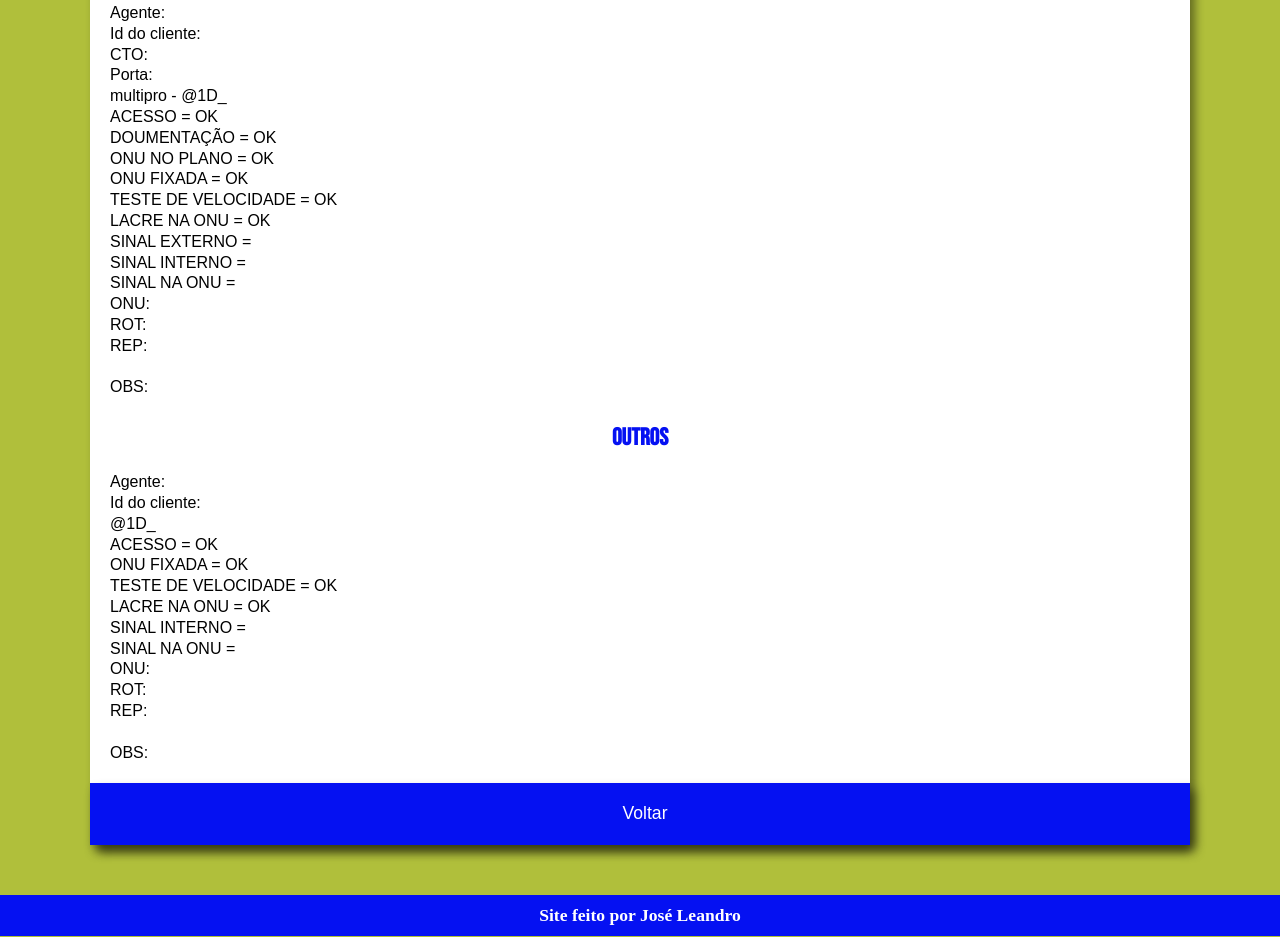
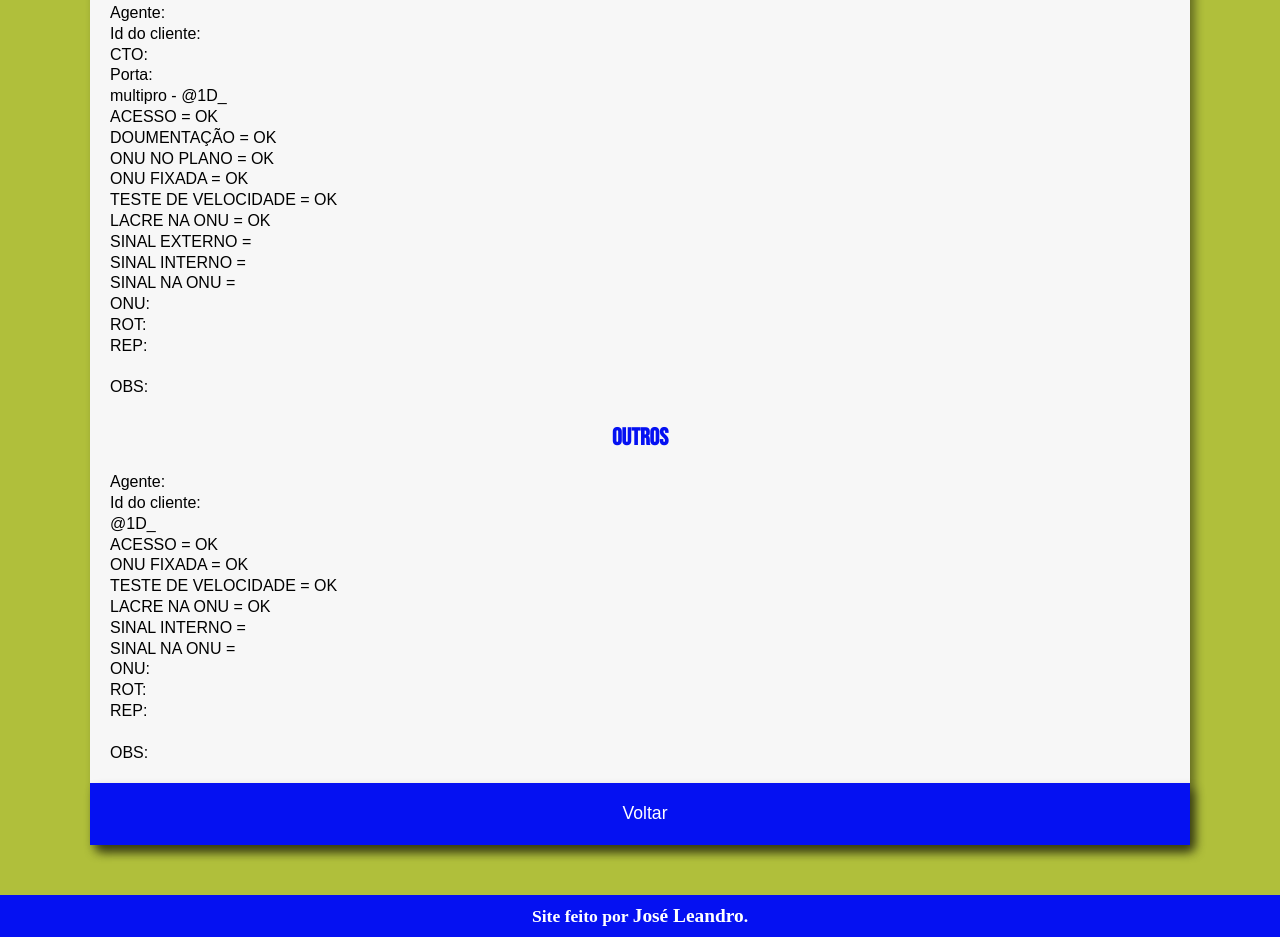
Before and after one commit to Jleandrogm/liberacao, a plain HTML site: page mascara.html in a window 1280 px wide. Shown: the part 251-1188 px from the top of the page. Drawn offline with Linux system fonts and the light colour scheme; a web font is replaced by a local one.

Commit message:
Finalizando alguns itens de css

```diff
--- a/mascara.html
+++ b/mascara.html
@@ -62,7 +62,7 @@
     </main>
     <footer>
         <p>
-            Site feito por José Leandro
+            Site feito por <a href="https://www.instagram.com/leandrogmdc?igsh=b2NnMDgxYmphc3J3" target="_blank">José Leandro</a>.
         </p>
     </footer>
 </body>
--- a/style.css
+++ b/style.css
@@ -61,7 +61,7 @@ nav a:hover{
     padding:0px 10px;
 }
 main{
-    background-color: white;
+    background-color: #F7F7F7;
     margin: auto;
     margin-left: 90px;
     margin-right: 90px;
@@ -129,3 +129,12 @@ footer p {
     font-weight: bold;
     font-size: 1.1em;
 }
+footer p a{
+    text-decoration: none;
+    color: white;
+    font-weight: bold;
+    font-size: 1.1em;
+}
+footer p a:hover{
+    text-decoration: underline;
+}
```
Also changed, not shown: index.html (+1 -1 lines), tabela-senhas.html (+1 -1 lines).
